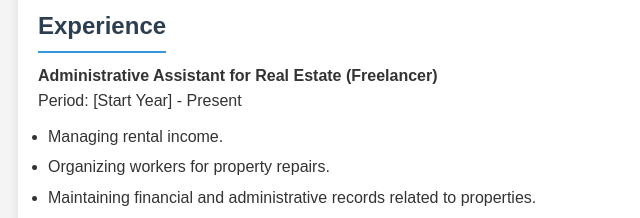
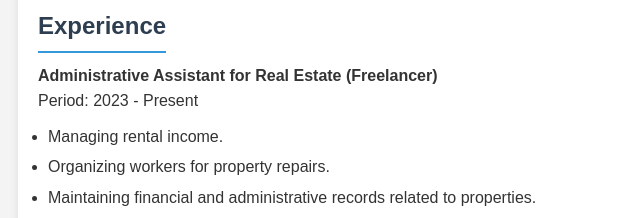
Before and after one commit to GustavoNDC/Curriculo, a plain HTML site: page ingles.html in a window 1280 px wide. Shown: the part 529-747 px from the top of the page, 222-862 px from the left. Drawn offline with Linux system fonts and the light colour scheme.

Commit message:
Update ingles.html

```diff
--- a/ingles.html
+++ b/ingles.html
@@ -27,7 +27,7 @@
         </section>
         <section>
             <h2>Experience</h2>
-            <p><strong>Administrative Assistant for Real Estate (Freelancer)</strong><br>Period: [Start Year] - Present</p>
+            <p><strong>Administrative Assistant for Real Estate (Freelancer)</strong><br>Period: 2023 - Present</p>
             <ul>
                 <li>Managing rental income.</li>
                 <li>Organizing workers for property repairs.</li>
```
